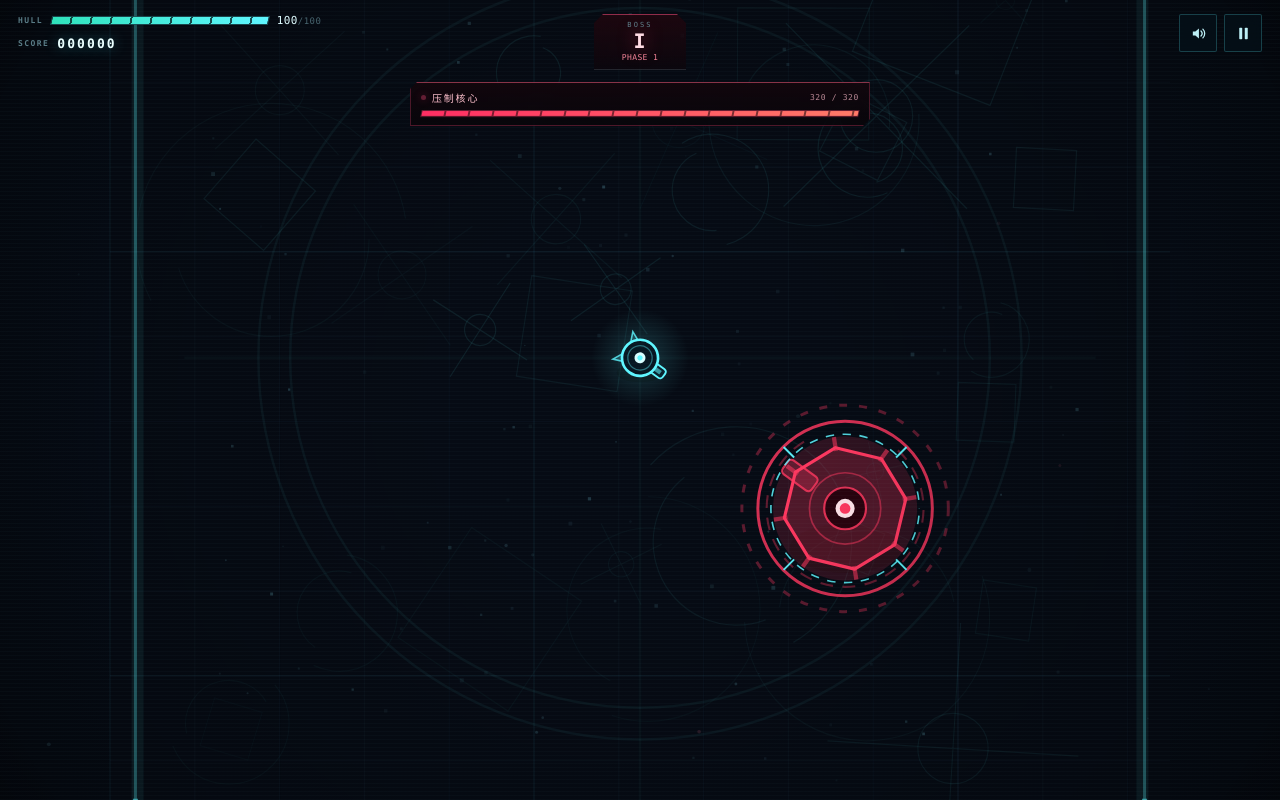
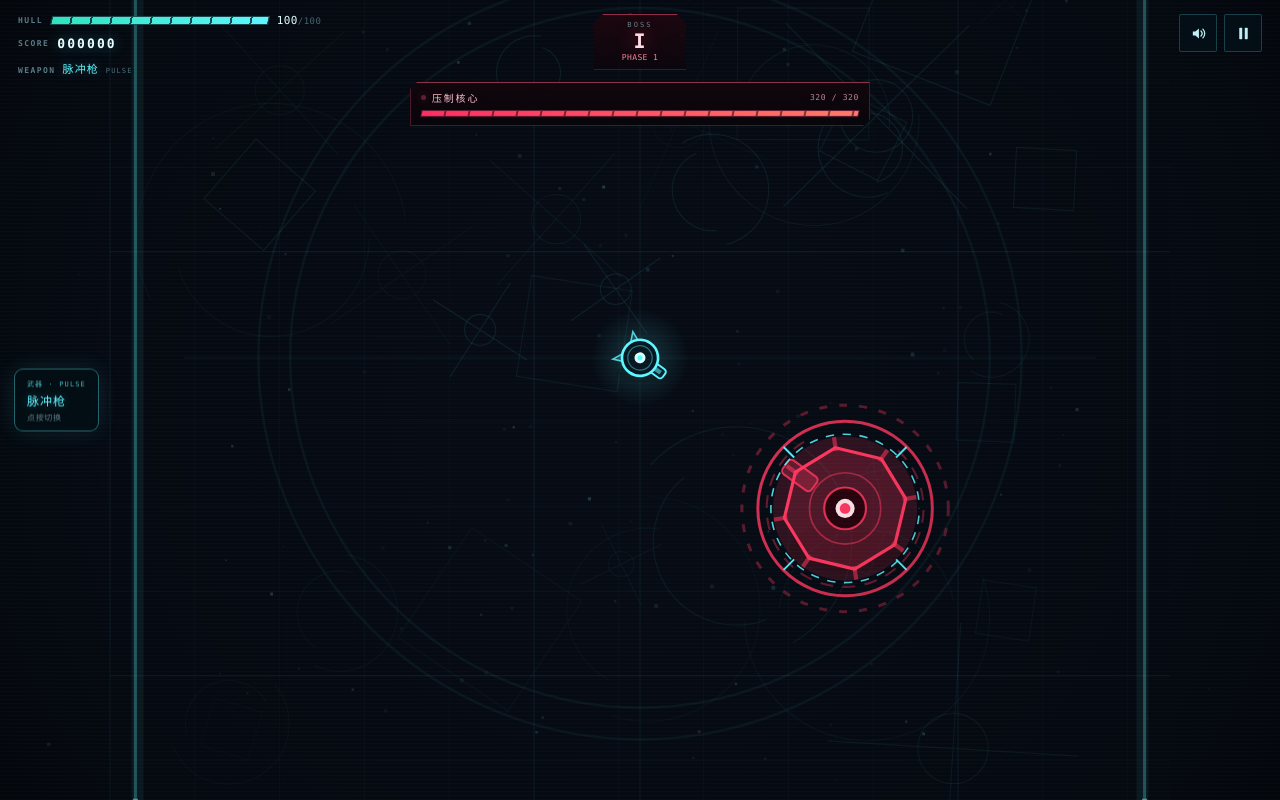
Before and after one commit to axiomofchoice-hjt/shooter, a React (Vite) app: page / in a window 1280 px wide. Both pictures are taken after a click on the button "直接进入 BOSS 房". Built offline with nearby package versions, Linux system fonts and the light colour scheme.

Commit message:
feat: add four primary weapons with quick switch button

```diff
--- a/src/App.tsx
+++ b/src/App.tsx
@@ -8,6 +8,7 @@ import { ShooterGame } from './game/Game';
 import { INITIAL_HUD, type GameStats, type HudSnapshot } from './game/types';
 import { Hud } from './components/Hud';
 import { TouchControls } from './components/TouchControls';
+import { WeaponSwitch } from './components/WeaponSwitch';
 import {
   GameOverOverlay,
   PauseOverlay,
@@ -177,6 +178,10 @@ export default function App() {
     gameRef.current?.triggerDodge();
   }, []);
 
+  const cycleWeapon = useCallback(() => {
+    gameRef.current?.cycleWeapon();
+  }, []);
+
   useEffect(() => {
     const updateOrientation = () => {
       setIsPortrait(
@@ -307,6 +312,10 @@ export default function App() {
         <Hud hud={hud} onPause={pauseGame} onMute={toggleMute} />
       )}
 
+      {phase === 'playing' && (
+        <WeaponSwitch weapon={hud.weapon} onCycle={cycleWeapon} />
+      )}
+
       {phase === 'playing' && isTouch && (
         <TouchControls
           onMove={handleTouchMove}
--- a/src/components/Hud.tsx
+++ b/src/components/Hud.tsx
@@ -1,4 +1,5 @@
 import type { HudSnapshot } from '../game/types';
+import { WEAPONS } from '../game/weapons';
 import { PauseIcon, SoundOffIcon, SoundOnIcon } from './Icons';
 
 interface HudProps {
@@ -12,6 +13,7 @@ export function Hud({ hud, onPause, onMute }: HudProps) {
   const critical = hpPercent <= 30;
   const multiplier = 1 + Math.min(20, Math.max(0, hud.combo - 1)) * 0.1;
   const isBoss = hud.mode === 'boss';
+  const weapon = WEAPONS[hud.weapon];
   const bossDown = isBoss && hud.bossMaxHp > 0 && hud.bossHp <= 0;
   const bossPercent =
     hud.bossMaxHp > 0
@@ -52,6 +54,11 @@ export function Hud({ hud, onPause, onMute }: HudProps) {
                 x{multiplier.toFixed(1)} <em>{hud.combo} 连杀</em>
               </span>
             )}
+          </div>
+          <div className="weapon-row">
+            <span className="hud-label">WEAPON</span>
+            <strong style={{ color: weapon.color }}>{weapon.name}</strong>
+            <em>{weapon.tag}</em>
           </div>
         </div>
 
--- /dev/null
+++ b/src/components/WeaponSwitch.tsx
@@ -0,0 +1,26 @@
+import type { CSSProperties } from 'react';
+import type { WeaponId } from '../game/types';
+import { WEAPONS } from '../game/weapons';
+
+interface WeaponSwitchProps {
+  weapon: WeaponId;
+  onCycle: () => void;
+}
+
+export function WeaponSwitch({ weapon, onCycle }: WeaponSwitchProps) {
+  const spec = WEAPONS[weapon];
+  return (
+    <button
+      type="button"
+      className="weapon-switch"
+      style={{ '--weapon-color': spec.color } as CSSProperties}
+      onClick={onCycle}
+      title={`切换武器（当前：${spec.name}）`}
+      aria-label={`切换武器，当前 ${spec.name}`}
+    >
+      <span className="weapon-switch-tag">武器 · {spec.tag}</span>
+      <strong>{spec.name}</strong>
+      <span className="weapon-switch-hint">点按切换</span>
+    </button>
+  );
+}
--- a/src/game/Game.ts
+++ b/src/game/Game.ts
@@ -5,7 +5,9 @@ import type {
   GameMode,
   HudSnapshot,
   WavePhase,
+  WeaponId,
 } from './types';
+import { WEAPONS, nextWeapon } from './weapons';
 
 const TAU = Math.PI * 2;
 const WORLD_SURVIVAL = 2400;
@@ -91,6 +93,7 @@ interface Player {
   dashTime: number;
   dashDirX: number;
   dashDirY: number;
+  weapon: WeaponId;
   dead: boolean;
 }
 
@@ -127,6 +130,8 @@ interface Bullet {
   damage: number;
   life: number;
   color: string;
+  pierce: number;
+  hitIds: number[];
 }
 
 interface EnemyBullet {
@@ -481,6 +486,7 @@ export class ShooterGame {
       dashTime: 0,
       dashDirX: 0,
       dashDirY: 0,
+      weapon: 'pulse',
       dead: false,
     };
     this.camera.x = this.player.x;
@@ -709,47 +715,81 @@ export class ShooterGame {
     return { x, y, magnitude: Math.hypot(x, y) };
   }
 
+  cycleWeapon() {
+    if (this.phase !== 'playing' || this.paused || this.player.dead) return;
+    const next = nextWeapon(this.player.weapon);
+    this.player.weapon = next;
+    const spec = WEAPONS[next];
+    this.floaters.push({
+      x: this.player.x,
+      y: this.player.y - 44,
+      text: spec.name,
+      color: spec.color,
+      life: 0.9,
+      maxLife: 0.9,
+      size: 16,
+    });
+    this.spawnBurst(this.player.x, this.player.y, spec.color, 10, 120, 0.35);
+    this.sfx.play('pickup');
+    this.emitHud(true);
+  }
+
   private firePlayerBullet() {
     const player = this.player;
-    player.fireCooldown = 0.115;
-    player.muzzle = 0.06;
-    player.muzzleColor = PLAYER_COLOR;
-    const cos = Math.cos(player.angle);
-    const sin = Math.sin(player.angle);
+    const weapon = WEAPONS[player.weapon];
+    player.fireCooldown = weapon.cooldown;
+    player.muzzle = weapon.pellets > 1 || weapon.id === 'rail' ? 0.1 : 0.06;
+    player.muzzleColor = weapon.color;
+
     const offset = 26;
-    const x = player.x + cos * offset;
-    const y = player.y + sin * offset;
-    const speed = 1080;
+    for (let i = 0; i < weapon.pellets; i++) {
+      const fan =
+        weapon.pellets > 1
+          ? (i / (weapon.pellets - 1) - 0.5) * weapon.spread
+          : 0;
+      const jitter = weapon.pellets > 1 ? weapon.spread * 0.08 : weapon.spread / 2;
+      const angle = player.angle + fan + rand(-jitter, jitter);
+      const x = player.x + Math.cos(angle) * offset;
+      const y = player.y + Math.sin(angle) * offset;
       this.bullets.push({
         x,
         y,
         prevX: x,
         prevY: y,
-      vx: cos * speed,
-      vy: sin * speed,
-      radius: 4,
-      damage: 2,
-      life: 1.15,
-      color: PLAYER_COLOR,
+        vx: Math.cos(angle) * weapon.speed,
+        vy: Math.sin(angle) * weapon.speed,
+        radius: weapon.radius,
+        damage: weapon.damage,
+        life: weapon.life,
+        color: weapon.color,
+        pierce: weapon.pierce,
+        hitIds: [],
       });
-
-    for (let i = 0; i < 4; i++) {
-      const spread = player.angle + Math.PI + rand(-0.55, 0.55);
-      const velocity = rand(40, 150);
+    }
+
+    const muzzleCount = weapon.pellets > 1 ? 10 : weapon.id === 'rail' ? 12 : 4;
+    for (let i = 0; i < muzzleCount; i++) {
+      const spread = player.angle + Math.PI + rand(-0.6, 0.6);
+      const velocity = rand(40, weapon.id === 'rail' ? 320 : 150);
       this.particles.push({
-        x: x + rand(-3, 3),
-        y: y + rand(-3, 3),
+        x: player.x + Math.cos(player.angle) * offset + rand(-3, 3),
+        y: player.y + Math.sin(player.angle) * offset + rand(-3, 3),
         vx: Math.cos(spread) * velocity,
         vy: Math.sin(spread) * velocity,
-        life: rand(0.06, 0.16),
-        maxLife: 0.16,
-        size: rand(1.5, 3),
-        color: '#c7fbff',
+        life: rand(0.06, 0.18),
+        maxLife: 0.18,
+        size: rand(1.5, 3.4),
+        color: weapon.color,
         drag: 8,
       });
     }
-    this.shake = Math.max(this.shake, 0.9);
-    this.sfx.play('shoot');
+    this.shake = Math.max(
+      this.shake,
+      weapon.id === 'rail' ? 4.2 : weapon.pellets > 1 ? 2.6 : 0.9,
+    );
+    this.sfx.play(
+      weapon.id === 'rail' ? 'rail' : weapon.id === 'scatter' ? 'scatter' : 'shoot',
+    );
   }
 
   private fireSecondary() {
@@ -776,6 +816,8 @@ export class ShooterGame {
         damage: 2.2,
         life: 0.95,
         color: SECONDARY_COLOR,
+        pierce: 0,
+        hitIds: [],
       });
     }
 
@@ -872,9 +914,15 @@ export class ShooterGame {
             enemy.radius + bullet.radius,
           )
         ) {
+          if (bullet.hitIds.includes(enemy.id)) continue;
           this.damageEnemy(enemy, bullet.damage, bullet.x, bullet.y);
+          if (bullet.pierce > 0) {
+            bullet.pierce -= 1;
+            bullet.hitIds.push(enemy.id);
+          } else {
             consumed = true;
             break;
+          }
         }
       }
 
@@ -1602,6 +1650,7 @@ export class ShooterGame {
     const bossHp = boss ? Math.max(0, Math.ceil(boss.hp)) : 0;
     const hud: HudSnapshot = {
       mode: this.mode,
+      weapon: this.player.weapon,
       hp: Math.ceil(this.player.hp),
       maxHp: this.player.maxHp,
       score: this.score,
@@ -1954,8 +2003,9 @@ export class ShooterGame {
     ctx.globalCompositeOperation = 'lighter';
     for (const bullet of this.bullets) {
       const speed = Math.hypot(bullet.vx, bullet.vy) || 1;
-      const tailX = bullet.x - (bullet.vx / speed) * 27;
-      const tailY = bullet.y - (bullet.vy / speed) * 27;
+      const tailLength = bullet.pierce > 0 || bullet.hitIds.length > 0 ? 62 : 27;
+      const tailX = bullet.x - (bullet.vx / speed) * tailLength;
+      const tailY = bullet.y - (bullet.vy / speed) * tailLength;
       ctx.strokeStyle = withAlpha(bullet.color, 0.22);
       ctx.lineWidth = 7;
       ctx.beginPath();
--- a/src/game/types.ts
+++ b/src/game/types.ts
@@ -1,11 +1,14 @@
 export type GameMode = 'survival' | 'boss';
 
 export type EnemyKind = 'grunt' | 'runner' | 'tank' | 'spitter' | 'boss';
+
+export type WeaponId = 'pulse' | 'smg' | 'scatter' | 'rail';
 
 export type WavePhase = 'spawning' | 'intermission';
 
 export interface HudSnapshot {
   mode: GameMode;
+  weapon: WeaponId;
   hp: number;
   maxHp: number;
   score: number;
@@ -39,6 +42,7 @@ export interface GameCallbacks {
 
 export const INITIAL_HUD: HudSnapshot = {
   mode: 'survival',
+  weapon: 'pulse',
   hp: 100,
   maxHp: 100,
   score: 0,
--- /dev/null
+++ b/src/game/weapons.ts
@@ -0,0 +1,82 @@
+import type { WeaponId } from './types';
+
+export interface WeaponSpec {
+  id: WeaponId;
+  name: string;
+  tag: string;
+  color: string;
+  damage: number;
+  cooldown: number;
+  speed: number;
+  radius: number;
+  life: number;
+  pellets: number;
+  spread: number;
+  pierce: number;
+}
+
+export const WEAPON_ORDER: WeaponId[] = ['pulse', 'smg', 'scatter', 'rail'];
+
+export const WEAPONS: Record<WeaponId, WeaponSpec> = {
+  pulse: {
+    id: 'pulse',
+    name: '脉冲枪',
+    tag: 'PULSE',
+    color: '#5ff6ff',
+    damage: 2,
+    cooldown: 0.115,
+    speed: 1080,
+    radius: 4,
+    life: 1.15,
+    pellets: 1,
+    spread: 0,
+    pierce: 0,
+  },
+  smg: {
+    id: 'smg',
+    name: '冲锋枪',
+    tag: 'SMG',
+    color: '#b6ff5f',
+    damage: 1.3,
+    cooldown: 0.06,
+    speed: 1200,
+    radius: 3,
+    life: 0.95,
+    pellets: 1,
+    spread: 0.075,
+    pierce: 0,
+  },
+  scatter: {
+    id: 'scatter',
+    name: '霰弹枪',
+    tag: 'SHOTGUN',
+    color: '#ff9f43',
+    damage: 2.2,
+    cooldown: 0.5,
+    speed: 950,
+    radius: 4,
+    life: 0.72,
+    pellets: 5,
+    spread: 0.62,
+    pierce: 0,
+  },
+  rail: {
+    id: 'rail',
+    name: '轨道炮',
+    tag: 'RAIL',
+    color: '#ff5fd2',
+    damage: 24,
+    cooldown: 0.8,
+    speed: 1900,
+    radius: 5,
+    life: 1.2,
+    pellets: 1,
+    spread: 0,
+    pierce: 2,
+  },
+};
+
+export function nextWeapon(current: WeaponId): WeaponId {
+  const index = WEAPON_ORDER.indexOf(current);
+  return WEAPON_ORDER[(index + 1) % WEAPON_ORDER.length];
+}
--- a/src/styles.css
+++ b/src/styles.css
@@ -196,6 +196,90 @@ svg {
   color: #eaffff;
   text-shadow: 0 0 14px rgba(95, 246, 255, 0.4);
   white-space: nowrap;
+}
+
+.weapon-row {
+  display: flex;
+  align-items: baseline;
+  gap: 7px;
+  min-width: 0;
+}
+
+.weapon-row strong {
+  font-family: var(--mono);
+  font-size: 11px;
+  letter-spacing: 0.1em;
+  color: var(--cyan);
+  text-shadow: 0 0 12px rgba(95, 246, 255, 0.3);
+  white-space: nowrap;
+}
+
+.weapon-row em {
+  font-family: var(--mono);
+  font-style: normal;
+  font-size: 7px;
+  letter-spacing: 0.16em;
+  color: rgba(151, 209, 222, 0.5);
+}
+
+.weapon-switch {
+  position: absolute;
+  left: calc(14px + env(safe-area-inset-left, 0px));
+  top: 50%;
+  z-index: 14;
+  transform: translateY(-50%);
+  display: flex;
+  flex-direction: column;
+  align-items: flex-start;
+  gap: 3px;
+  min-width: 84px;
+  padding: 9px 12px 8px;
+  border: 1px solid rgba(95, 246, 255, 0.28);
+  border-color: color-mix(in srgb, var(--weapon-color) 38%, transparent);
+  border-radius: 9px;
+  background: rgba(4, 17, 22, 0.74);
+  color: rgba(226, 252, 255, 0.92);
+  text-align: left;
+  cursor: pointer;
+  backdrop-filter: blur(6px);
+  box-shadow:
+    0 0 0 1px rgba(2, 10, 14, 0.45),
+    0 0 22px color-mix(in srgb, var(--weapon-color) 12%, transparent);
+  transition:
+    border-color 0.15s ease,
+    background 0.15s ease;
+}
+
+.weapon-switch:hover {
+  border-color: color-mix(in srgb, var(--weapon-color) 70%, transparent);
+  background: rgba(7, 27, 34, 0.86);
+}
+
+.weapon-switch:active {
+  transform: translateY(calc(-50% + 1px));
+}
+
+.weapon-switch-tag {
+  font-family: var(--mono);
+  font-size: 7px;
+  letter-spacing: 0.16em;
+  color: color-mix(in srgb, var(--weapon-color) 72%, transparent);
+  text-transform: uppercase;
+}
+
+.weapon-switch strong {
+  font-family: var(--mono);
+  font-size: 12px;
+  letter-spacing: 0.08em;
+  color: var(--weapon-color);
+  text-shadow: 0 0 10px rgba(95, 246, 255, 0.3);
+  white-space: nowrap;
+}
+
+.weapon-switch-hint {
+  font-size: 8px;
+  letter-spacing: 0.08em;
+  color: rgba(158, 200, 210, 0.6);
 }
 
 .combo-tag {
```
Also changed, not shown: src/game/audio.ts (+11 -0 lines), 1 other file (tests, documents, lock files or other folders). Lines whose indentation alone changed are shown as unchanged.
